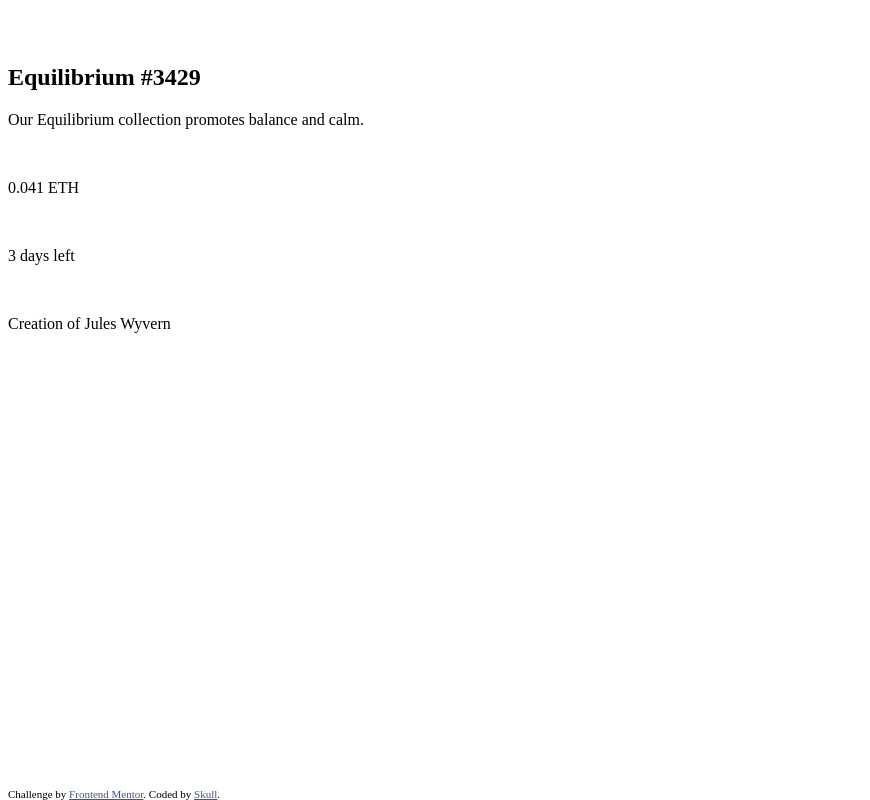
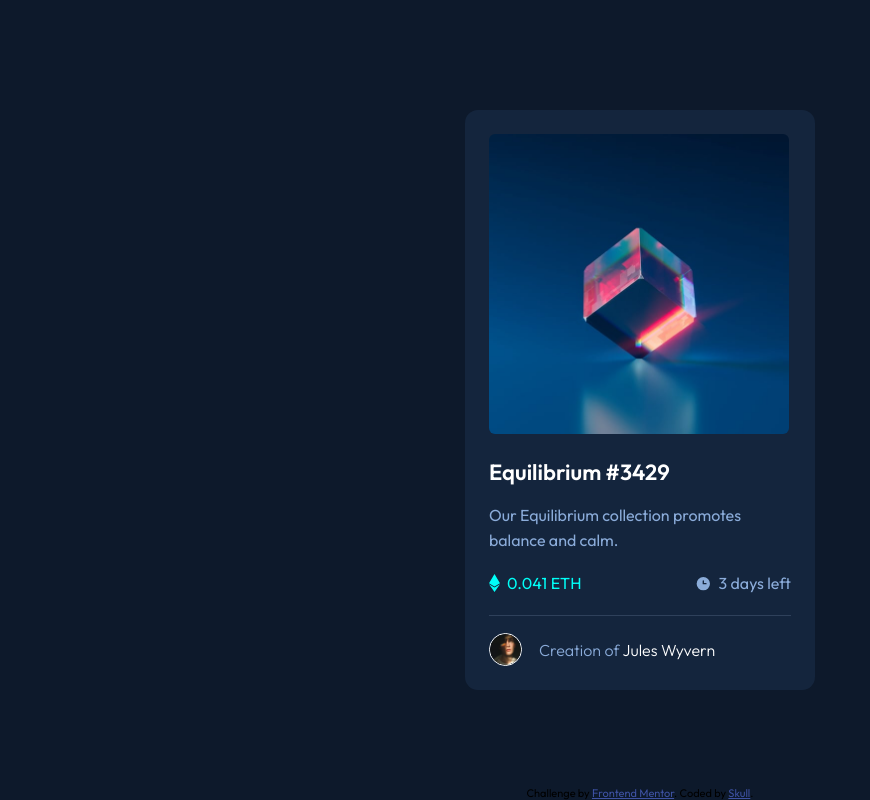
Before and after one commit to Kishan1804/NFT-preview-card-component, a plain HTML site: page index.html in a window 1280 px wide. Shown: the whole page, without its empty margins (0-870 px from the left). Drawn offline with nearby package versions, Linux system fonts and the light colour scheme; files that its build step writes are made by us from their sources; the site is published under a folder, as on GitHub Pages, so addresses that start at the root find nothing.

Commit message:
Update index.html

```diff
--- a/index.html
+++ b/index.html
@@ -9,7 +9,7 @@
     <link rel="icon" type="image/png" sizes="32x32" href="./images/favicon-32x32.png">
 
     <title>Frontend Mentor | NFT preview card component</title>
-    <link rel="stylesheet" href="/style/style.css">
+    <link rel="stylesheet" href="./style/style.css">
     <!-- Feel free to remove these styles or customise in your own stylesheet 👍 -->
     <style>
         .attribution {
@@ -29,9 +29,9 @@
     <div class="container">
         <div class="img-wrapper">
             <div class="overlay">
-                <img class="overlay-img" src="/images/icon-view.svg" alt="">
+                <img class="overlay-img" src="./images/icon-view.svg" alt="">
             </div>
-            <img class="wrapper-image" src="/images/image-equilibrium.jpg" alt="">
+            <img class="wrapper-image" src="./images/image-equilibrium.jpg" alt="">
         </div>
         <div class="equilibrium">
             <h2 class="title">
@@ -43,16 +43,16 @@
         </div>
         <div class="detail">
             <div class="price">
-                <img src="/images/icon-ethereum.svg" alt="">
+                <img src="./images/icon-ethereum.svg" alt="">
                 <p class="eth-price">0.041 ETH</p>
             </div>
             <div class="time-left">
-                <img src="/images/icon-clock.svg" alt="">
+                <img src="./images/icon-clock.svg" alt="">
                 <p class="days-left">3 days left</p>
             </div>
         </div>
         <div class="creator-detail">
-            <img src="/images/image-avatar.png" alt="">
+            <img src="./images/image-avatar.png" alt="">
             <p class="name">Creation of <span>Jules Wyvern</span></p>
         </div>
     </div>
@@ -62,4 +62,5 @@
     </div>
 </body>
 
+
 </html>
```
